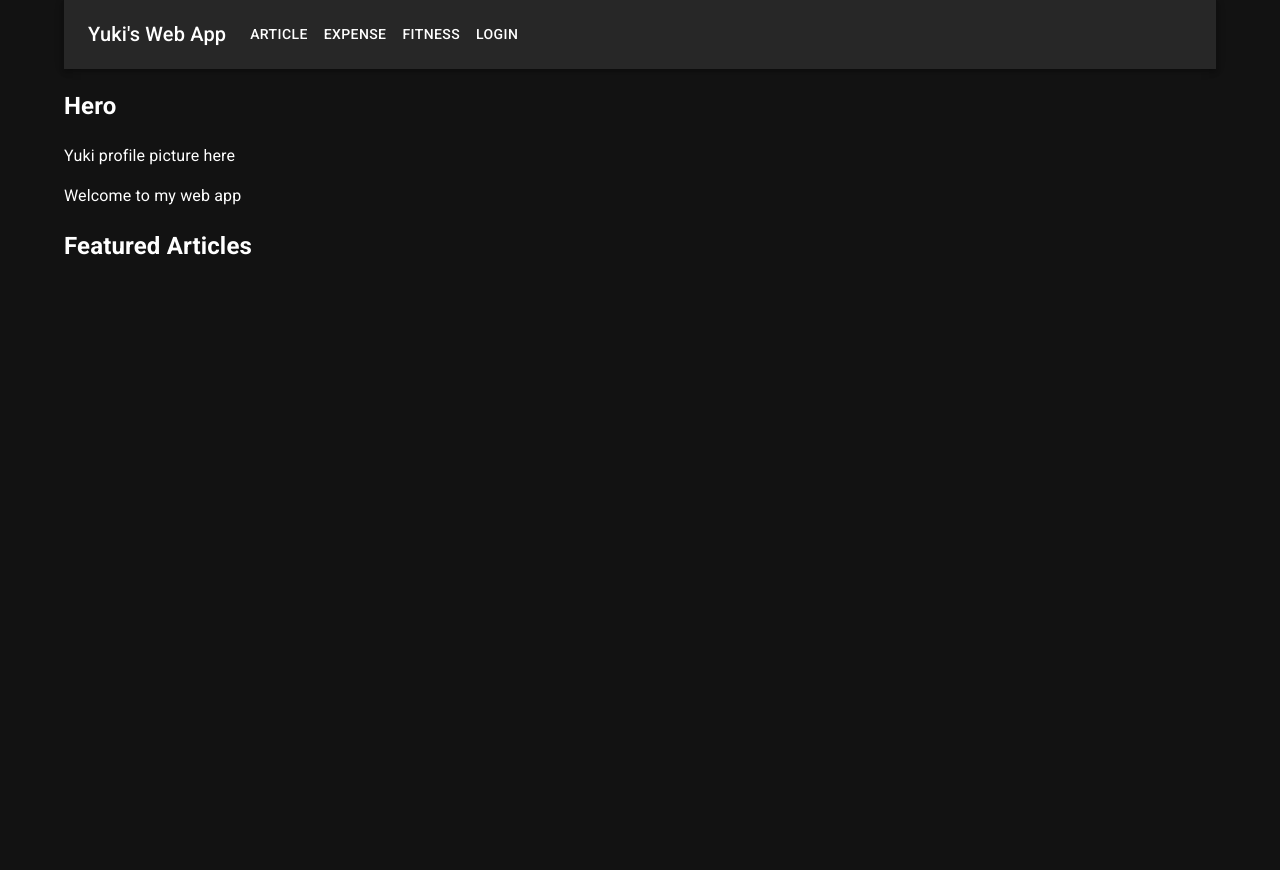
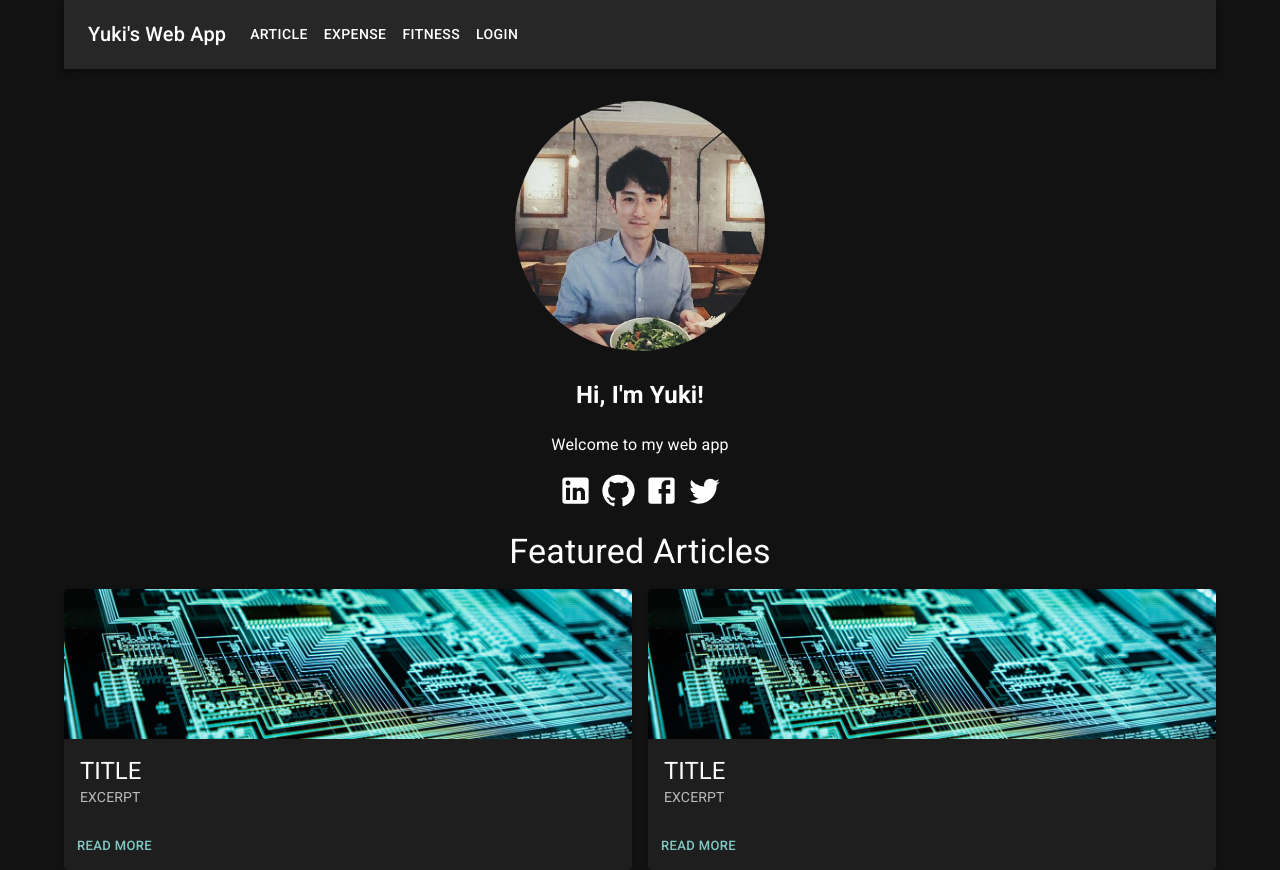
Before and after one commit to yukikitayama/webapp-nextjs, a Next.js app: page / in a window 1280 px wide. Before the commit the page ends 800 px from the top, so only its background shows below. Built offline with nearby package versions, Linux system fonts and the light colour scheme.

Commit message:
developing featured articles

```diff
--- /dev/null
+++ b/components/article/article-card.js
@@ -0,0 +1,37 @@
+import { Fragment } from "react";
+import {
+  Card,
+  CardActions,
+  CardContent,
+  CardMedia,
+  Button,
+  Typography,
+} from "@mui/material";
+
+const ArticleCard = () => {
+  return (
+    <Fragment>
+      <Card>
+        <CardMedia
+          component="img"
+          height="150"
+          image="/images/article/security.jpg"
+          alt="Image"
+        />
+        <CardContent>
+          <Typography variant="h5" component="div">
+            TITLE
+          </Typography>
+          <Typography variant="body2" color="text.secondary">
+            EXCERPT
+          </Typography>
+        </CardContent>
+        <CardActions>
+          <Button size="small">Read More</Button>
+        </CardActions>
+      </Card>
+    </Fragment>
+  );
+};
+
+export default ArticleCard;
--- a/components/home-page/featured-article.js
+++ b/components/home-page/featured-article.js
@@ -1,7 +1,32 @@
+import { Fragment } from "react";
+import { Grid, Typography } from "@mui/material";
+
+import ArticleCard from "../article/article-card";
+
 function FeaturedArticle() {
-  return <section>
-    <h2>Featured Articles</h2>
-  </section>
+  return (
+    <Fragment>
+      <Grid
+        container
+        direction="row"
+        justifyContent="center"
+        alignItems="center"
+        spacing={2}
+      >
+        <Grid item xs={12}>
+          <Typography variant="h4" component="div" sx={{ textAlign: "center" }}>
+            Featured Articles
+          </Typography>
+        </Grid>
+        <Grid item xs={12} md={6}>
+          <ArticleCard />
+        </Grid>
+        <Grid item xs={12} md={6}>
+          <ArticleCard />
+        </Grid>
+      </Grid>
+    </Fragment>
+  );
 }
 
 export default FeaturedArticle;
--- a/components/home-page/hero.js
+++ b/components/home-page/hero.js
@@ -1,9 +1,59 @@
+import Image from "next/image";
+import { Link } from "@mui/material";
+import LinkedInIcon from "@mui/icons-material/LinkedIn";
+import GitHubIcon from "@mui/icons-material/GitHub";
+import FacebookIcon from "@mui/icons-material/Facebook";
+import TwitterIcon from "@mui/icons-material/Twitter";
+
+import classes from "./hero.module.css";
+
 function Hero() {
-  return <section>
-    <h2>Hero</h2>
-    <p>Yuki profile picture here</p>
-    <p>Welcome to my web app</p>
-  </section>
+  return (
+    <section className={classes.hero}>
+      <div className={classes.image}>
+        <Image
+          src="/images/site/github_profile_picture.png"
+          alt="An image showing Yuki"
+          width={250}
+          height={250}
+        />
+      </div>
+      <h1>Hi, I&apos;m Yuki!</h1>
+      <p>Welcome to my web app</p>
+      <Link
+        href="https://www.linkedin.com/in/yukikitayama/"
+        target="_blank"
+        color="inherit"
+        p={0.5}
+      >
+        <LinkedInIcon fontSize="large" />
+      </Link>
+      <Link
+        href="https://github.com/yukikitayama"
+        target="_blank"
+        color="inherit"
+        p={0.5}
+      >
+        <GitHubIcon fontSize="large" />
+      </Link>
+      <Link
+        href="https://www.facebook.com/yuki.kitayama"
+        target="_blank"
+        color="inherit"
+        p={0.5}
+      >
+        <FacebookIcon fontSize="large" />
+      </Link>
+      <Link
+        href="https://twitter.com/YukiKitayama1"
+        target="_blank"
+        color="inherit"
+        p={0.5}
+      >
+        <TwitterIcon fontSize="large" />
+      </Link>
+    </section>
+  );
 }
 
 export default Hero;
--- /dev/null
+++ b/components/home-page/hero.module.css
@@ -0,0 +1,8 @@
+.hero {
+  text-align: center;
+  padding-top: 2rem;
+}
+
+.image img {
+  border-radius: 50%;
+}
--- a/pages/index.js
+++ b/pages/index.js
@@ -1,9 +1,10 @@
-import { Fragment } from 'react';
-import Head from 'next/head'
-import styles from '../styles/Home.module.css'
+import { Fragment } from "react";
+import Head from "next/head";
+import styles from "../styles/Home.module.css";
+import { Grid } from "@mui/material";
 
-import Hero from '../components/home-page/hero'
-import FeaturedArticle from '../components/home-page/featured-article'
+import Hero from "../components/home-page/hero";
+import FeaturedArticle from "../components/home-page/featured-article";
 
 export default function Home() {
   return (
@@ -13,8 +14,20 @@ export default function Home() {
         <meta name="description" content="Home page" />
         <link rel="icon" href="/favicon.ico" />
       </Head>
-      <Hero />
-      <FeaturedArticle />
+      <Grid
+        container
+        direction="row"
+        justifyContent="center"
+        alignItems="center"
+        spacing={2}
+      >
+        <Grid item xs={12}>
+          <Hero />
+        </Grid>
+        <Grid item xs={12}>
+          <FeaturedArticle />
+        </Grid>
+      </Grid>
     </Fragment>
-  )
+  );
 }
```
Also changed, not shown: public/images/article/security.jpg (added).
